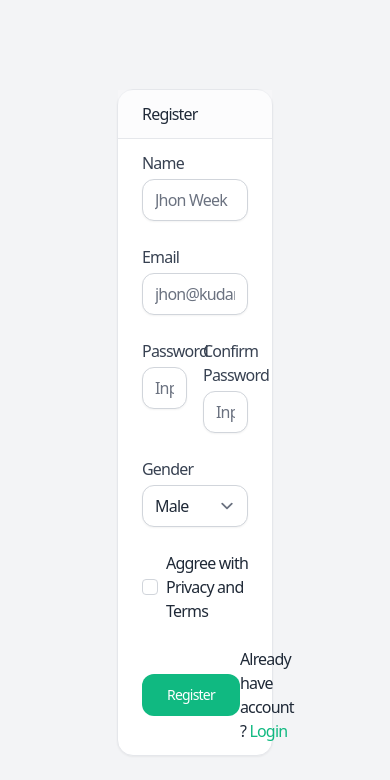
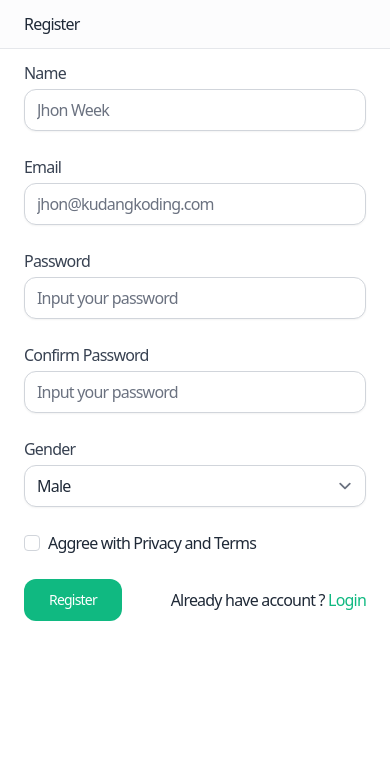
Before and after one commit to trikhaqiqi/next-tailwind, a Next.js app: page /register in a window 390 px wide. Shown: the top 780 px of the page. Built offline with nearby package versions, Linux system fonts and the light colour scheme.

Commit message:
updated 7

```diff
--- a/layouts/Guest.js
+++ b/layouts/Guest.js
@@ -3,10 +3,10 @@ import React from "react";
 
 export default function Guest({ header, title, cardClassName, children }) {
     return (
-        <div className="flex antialiased tracking-tighter text-gray-800 items-center justify-center min-h-screen bg-gray-100">
+        <div className="flex antialiased tracking-tighter text-gray-800 items-center justify-center md:min-h-screen md:bg-gray-100">
             <Head><title>{title}</title></Head>
-            <div className={`${cardClassName ? cardClassName : 'w-1/3'} `}>
-                <div className="bg-white  rounded-2xl shadow-sm outline-hidden border">
+            <div className={`${cardClassName ? cardClassName : 'lg:w-1/3'} w-full md:w-2/3`}>
+                <div className="bg-white  md:rounded-2xl md:shadow-sm outline-hidden md:border">
                     <div className="px-6 py-3 border-b bg-gray-50/50">
                         <h1 className="font-medium capitalize">
                             {header}
--- a/pages/index.js
+++ b/pages/index.js
@@ -4,8 +4,10 @@ import App from "../layouts/App";
 
 export default function Home() {
   return (
-    <div className="space-x-2">
-      Tailwind CSS
+    <div className="grid grid-cols-3 gap-10">
+      <div className="bg-emerald-500 sm:bg-blue-500 md:bg-indigo-500 lg:bg-cyan-600 w-full aspect-video flex items-center justify-center text-white">
+        Tailwind CSS
+      </div>
     </div>
   );
 }
--- a/pages/login.js
+++ b/pages/login.js
@@ -46,4 +46,4 @@ export default function Login() {
     );
 }
 
-Login.getLayout = (page) => <Guest cardClassName="w-2/5" header="Login" title="Login" children={page} />;
+Login.getLayout = (page) => <Guest header="Login" title="Login" children={page} />;
--- a/pages/register.js
+++ b/pages/register.js
@@ -19,7 +19,7 @@ export default function Register() {
                     <Label forInput="email">Email</Label>
                     <Input type="email" name="email" id="email" placeholder="jhon@kudangkoding.com" />
                 </div>
-                <div className="grid grid-cols-2 gap-4">
+                <div className="grid grid-cols-1 md:grid-cols-2 md:gap-x-4">
                     <div className="mb-6">
                         <Label forInput="password">Password</Label>
                         <Input type="password" name="password" id="password" placeholder="Input your password" />
@@ -63,4 +63,4 @@ export default function Register() {
     );
 }
 
-Register.getLayout = (page) => <Guest cardClassName="w-2/5" header="Register" title="Register" children={page} />;
+Register.getLayout = (page) => <Guest cardClassName="lg:w-2/5" header="Register" title="Register" children={page} />;
```
